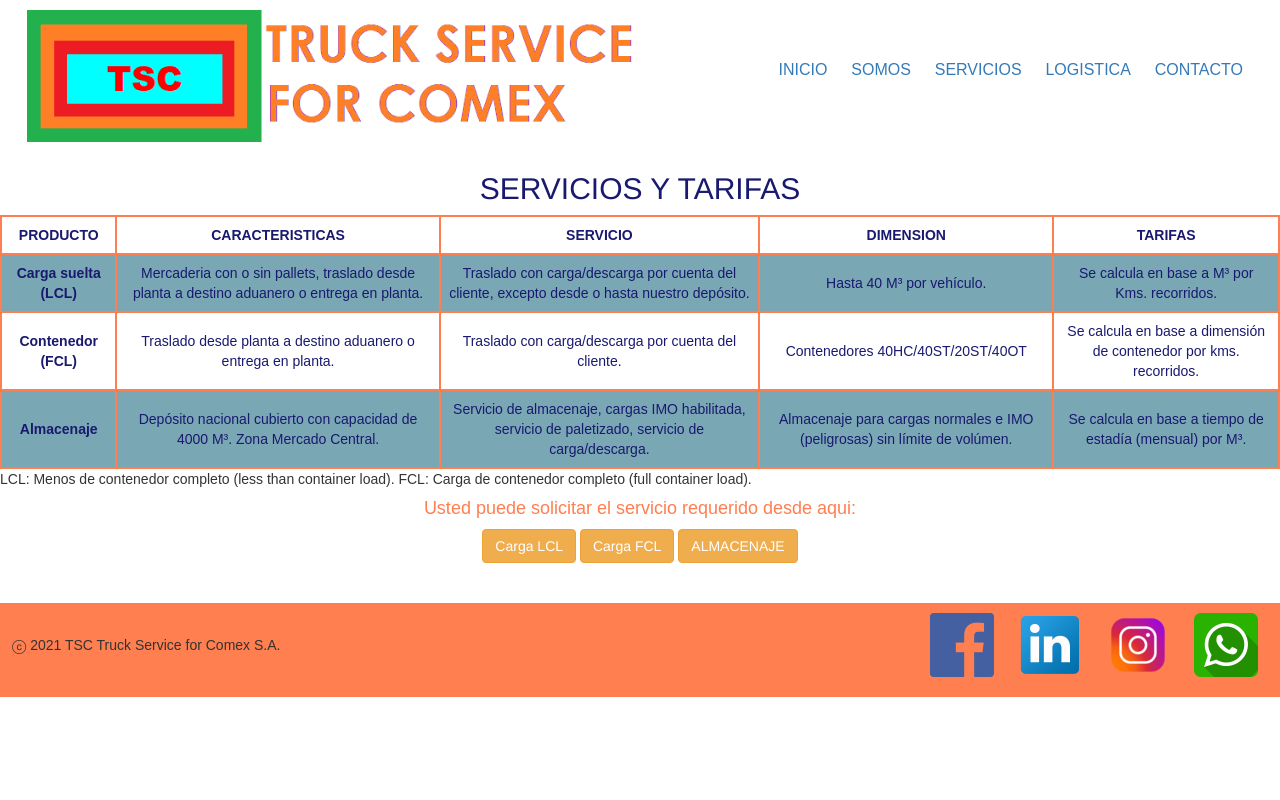
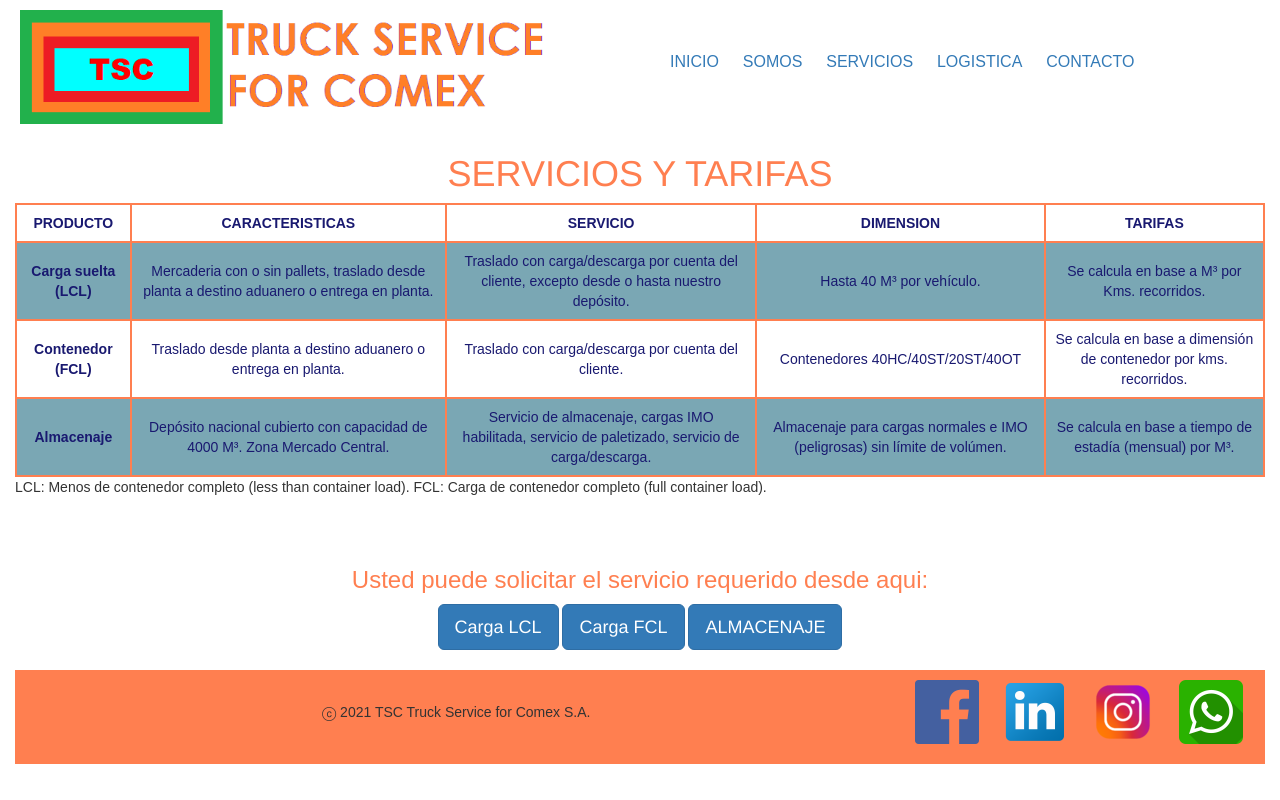
Before and after one commit to pagliaccicesar/tscentregafinal, a website: page seccion/servicios.html in a window 1280 px wide. Drawn offline with nearby package versions, Linux system fonts and the light colour scheme; a web font is replaced by a local one.

Commit message:
se arreglo el footer en servicios, logistica y contacto

```diff
--- a/scss/prueba.scss
+++ b/scss/prueba.scss
@@ -58,9 +58,13 @@ h2 {
     text-align: center;
 }
 h2:hover {
-    transform: scale(1.2);
-    transition: transform .2s;
+    transform: scale(1.1);
+    transition: transform .2s;}
+h1 {
+    color:coral;
+    text-align: center;
 }
+
 .formulario {
     background-image: linear-gradient(coral, rgb(250, 159, 126));
     font-family:'Alata', sans-serif;
@@ -108,7 +112,7 @@ tr:nth-child(even) {
     font-size: 150%; }
 
 .usted:hover {
-    transform: scale(1.1);
+    transform: scale(1.4);
     transition: all 0.2s ease; }
 
 .boton {
--- a/seccion/servicios.html
+++ b/seccion/servicios.html
@@ -18,26 +18,35 @@
     <link href = "https: //fonts.googleapis.com/css2? family = Alata & family = Palanquin: wght @ 300 & familia = Roboto + Condensada y display = swap "rel =" stylesheet ">
 </head>
 <body>
+    <div class="container-fluid">
+        <div class="row">
 <header>
+            <nav>
+           <div class="col">
+            <div class="logo">
+                <img src="./media/logotsc.png" alt="logo empresa">
+            </div>
+            </div>
 
-    <div class="container-fluid">
-        <nav>
-        <div class="logo">
-            <img src="./media/logotsc.png" alt="logo empresa">
-        </div>
+            <div class="col order-6">
+        <ul>
 
-        <ul>
             <li><a href="../index.html">INICIO</a></li>
             <li><a href="./somos.html">SOMOS</a></li>
             <li><a href="./servicios.html">SERVICIOS</a></li>
             <li><a href="./logistica.html">LOGISTICA</a></li>
             <li><a href="./contacto.html">CONTACTO</a></li>
+
         </ul>
+            </div>
         </nav>
+
+        </div>
+
 </header>
 <main>
     <div>
-        <h2>SERVICIOS Y TARIFAS</h2>
+        <h1>SERVICIOS Y TARIFAS</h1>
     </div>
 
     <div>
@@ -75,26 +84,28 @@
     <section class="lcl">
         <p> LCL: Menos de contenedor completo (less than container load).    FCL: Carga de contenedor completo (full container load).</p>
     </section>
-
+        <br>
+        <br>
 
     <section class="usted">
-            <H4>Usted puede solicitar el servicio requerido desde aqui:</H4>
+            <h3>Usted puede solicitar el servicio requerido desde aqui:</h3>
     </section>
 
     <section class="botonera">
-        <a class="btn btn-warning" href="./contacto.html" role="button">Carga LCL</a>
-        <a class="btn btn-warning" href="./contacto.html" role="button">Carga FCL</a>
-        <a class="btn btn-warning" href="./contacto.html" role="button">ALMACENAJE</a>
+        <a class="btn btn-primary btn-lg" href="./contacto.html" role="button">Carga LCL</a>
+        <a class="btn btn-primary btn-lg" href="./contacto.html" role="button">Carga FCL</a>
+        <a class="btn btn-primary btn-lg" href="./contacto.html" role="button">ALMACENAJE</a>
     </section>
+    <br>
 
 
-    <br>
-    <br>
 
 </main>
 
 <footer>
     <nav>
+        <br>
+        <br>
         <div class="pie">
             <p>&#9426 2021 TSC Truck Service for Comex S.A.</p>
         </div>
@@ -111,5 +122,7 @@
     <script src="https://cdn.jsdelivr.net/npm/bootstrap@5.1.1/dist/js/bootstrap.bundle.min.js" integrity="sha384-/bQdsTh/da6pkI1MST/rWKFNjaCP5gBSY4sEBT38Q/9RBh9AH40zEOg7Hlq2THRZ" crossorigin="anonymous"></script>
     <script src="https://ajax.googleapis.com/ajax/libs/jquery/3.5.1/jquery.min.js"></script>
     <script src="https://maxcdn.bootstrapcdn.com/bootstrap/3.4.1/js/bootstrap.min.js"></script>
+        </div>
+    </div>
 </body>
 </html>
```
Also changed, not shown: seccion/somos.html (+10 -9 lines), seccion/main.css.
